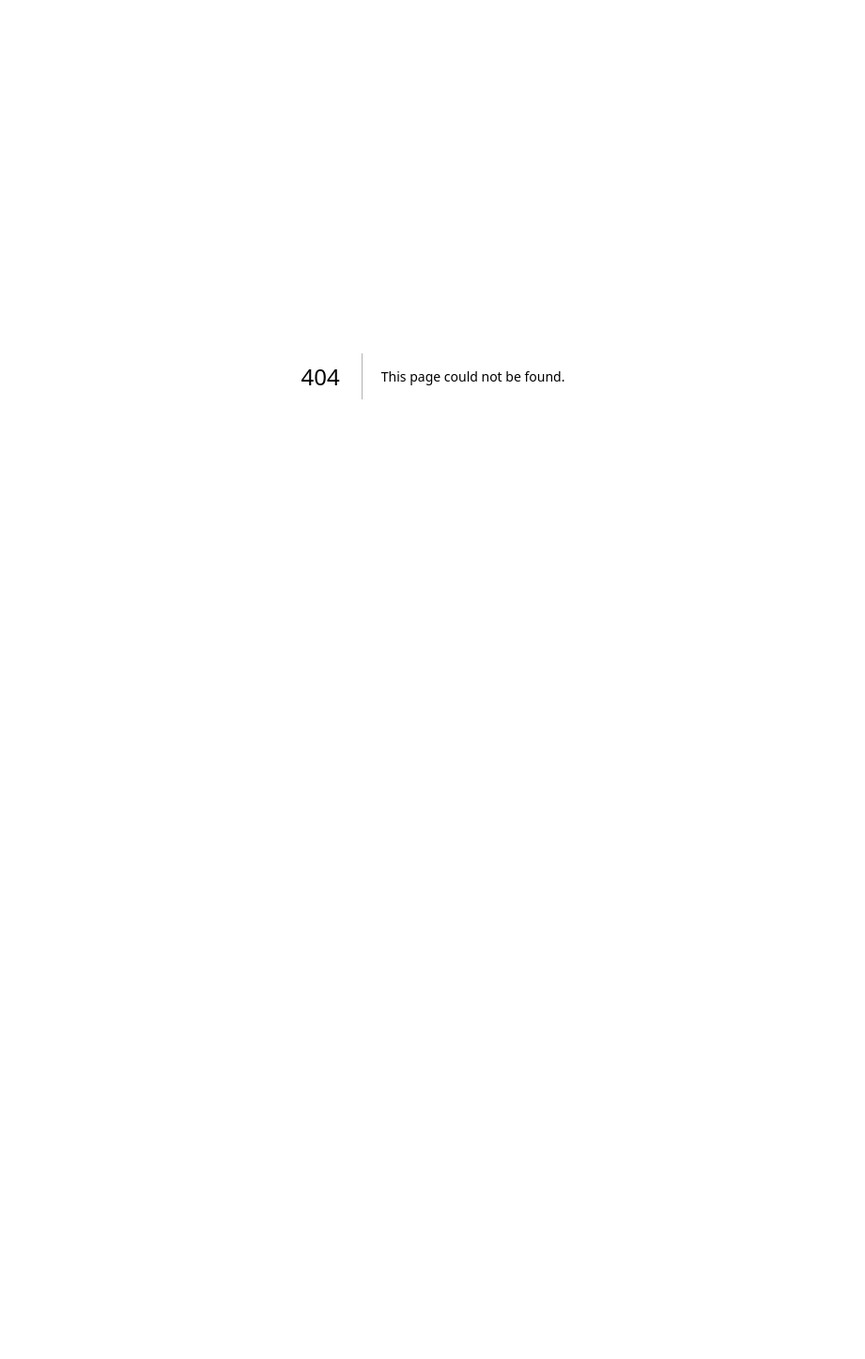
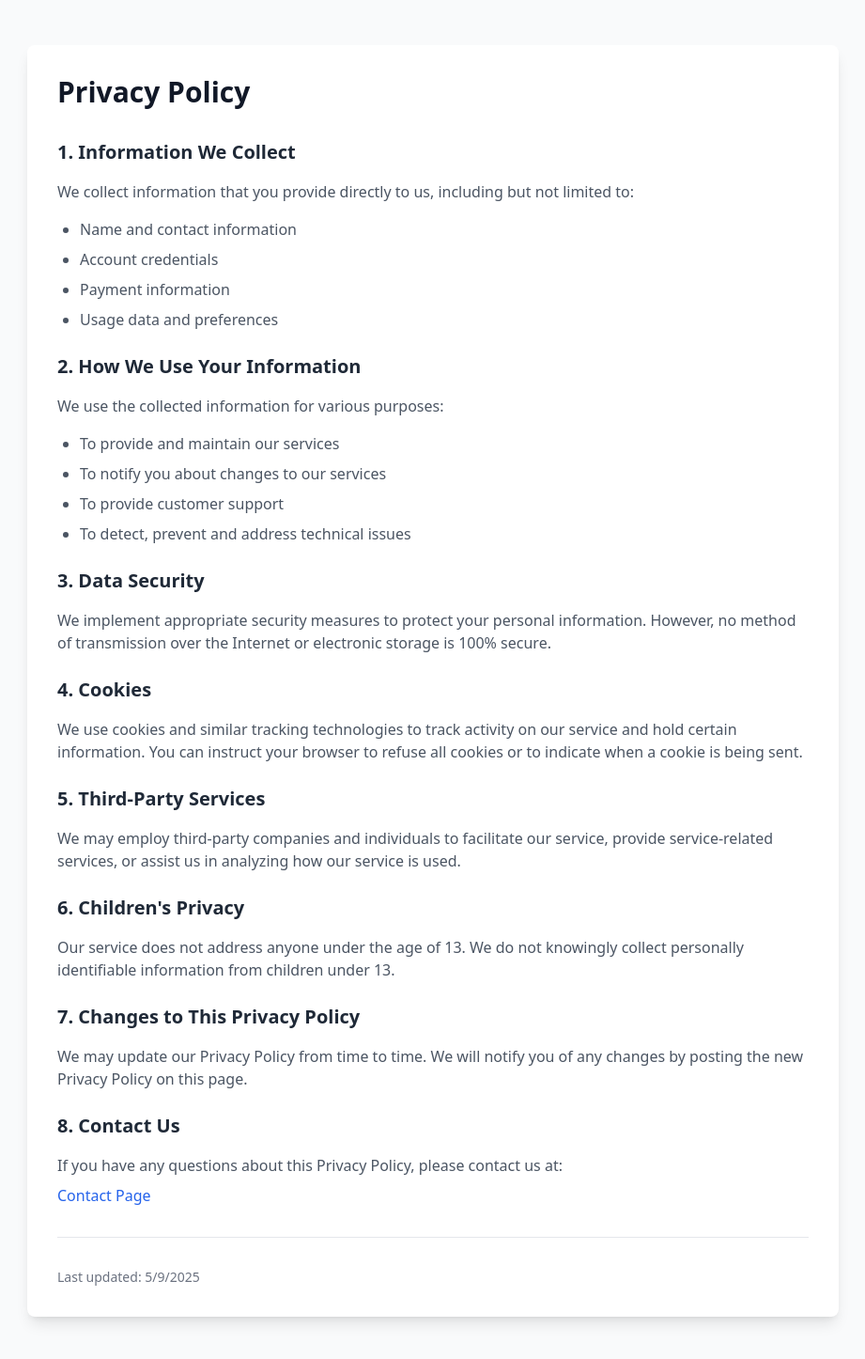
Before and after one commit to Krish71903/Summer-Project, a Next.js app in the folder frontend/: page /privacy in a window 1280 px wide. Before the commit this address had no page. Shown: the top 1446 px of the page at 94% size, without its empty margins (179-1100 px from the left). Before the commit the page ends 800 px from the top, so only its background shows below. Built offline with nearby package versions, Linux system fonts and the light colour scheme.

Commit message:
added privacy policy

```diff
--- /dev/null
+++ b/frontend/pages/privacy.tsx
@@ -0,0 +1,103 @@
+import React from 'react';
+import Head from 'next/head';
+import Link from 'next/link';
+
+const PrivacyPolicy = () => {
+  return (
+    <div className="min-h-screen bg-gray-50">
+      <Head>
+        <title>Privacy Policy | Your Company Name</title>
+        <meta name="description" content="Privacy Policy - Learn how we protect and handle your data" />
+      </Head>
+
+      <main className="max-w-4xl mx-auto px-4 py-12">
+        <div className="bg-white rounded-lg shadow-lg p-8">
+          <h1 className="text-3xl font-bold text-gray-900 mb-8">Privacy Policy</h1>
+
+          <div className="space-y-6 text-gray-600">
+            <section>
+              <h2 className="text-xl font-semibold text-gray-800 mb-4">1. Information We Collect</h2>
+              <p className="mb-4">
+                We collect information that you provide directly to us, including but not limited to:
+              </p>
+              <ul className="list-disc pl-6 space-y-2">
+                <li>Name and contact information</li>
+                <li>Account credentials</li>
+                <li>Payment information</li>
+                <li>Usage data and preferences</li>
+              </ul>
+            </section>
+
+            <section>
+              <h2 className="text-xl font-semibold text-gray-800 mb-4">2. How We Use Your Information</h2>
+              <p className="mb-4">
+                We use the collected information for various purposes:
+              </p>
+              <ul className="list-disc pl-6 space-y-2">
+                <li>To provide and maintain our services</li>
+                <li>To notify you about changes to our services</li>
+                <li>To provide customer support</li>
+                <li>To detect, prevent and address technical issues</li>
+              </ul>
+            </section>
+
+            <section>
+              <h2 className="text-xl font-semibold text-gray-800 mb-4">3. Data Security</h2>
+              <p>
+                We implement appropriate security measures to protect your personal information. However, no method of transmission over the Internet or electronic storage is 100% secure.
+              </p>
+            </section>
+
+            <section>
+              <h2 className="text-xl font-semibold text-gray-800 mb-4">4. Cookies</h2>
+              <p>
+                We use cookies and similar tracking technologies to track activity on our service and hold certain information. You can instruct your browser to refuse all cookies or to indicate when a cookie is being sent.
+              </p>
+            </section>
+
+            <section>
+              <h2 className="text-xl font-semibold text-gray-800 mb-4">5. Third-Party Services</h2>
+              <p>
+                We may employ third-party companies and individuals to facilitate our service, provide service-related services, or assist us in analyzing how our service is used.
+              </p>
+            </section>
+
+            <section>
+              <h2 className="text-xl font-semibold text-gray-800 mb-4">6. Children's Privacy</h2>
+              <p>
+                Our service does not address anyone under the age of 13. We do not knowingly collect personally identifiable information from children under 13.
+              </p>
+            </section>
+
+            <section>
+              <h2 className="text-xl font-semibold text-gray-800 mb-4">7. Changes to This Privacy Policy</h2>
+              <p>
+                We may update our Privacy Policy from time to time. We will notify you of any changes by posting the new Privacy Policy on this page.
+              </p>
+            </section>
+
+            <section>
+              <h2 className="text-xl font-semibold text-gray-800 mb-4">8. Contact Us</h2>
+              <p>
+                If you have any questions about this Privacy Policy, please contact us at:
+              </p>
+              <p className="mt-2">
+                <Link href="/contact" className="text-blue-600 hover:text-blue-800">
+                  Contact Page
+                </Link>
+              </p>
+            </section>
+          </div>
+
+          <div className="mt-8 pt-8 border-t border-gray-200">
+            <p className="text-sm text-gray-500">
+              Last updated: {new Date().toLocaleDateString()}
+            </p>
+          </div>
+        </div>
+      </main>
+    </div>
+  );
+};
+
+export default PrivacyPolicy;
```
